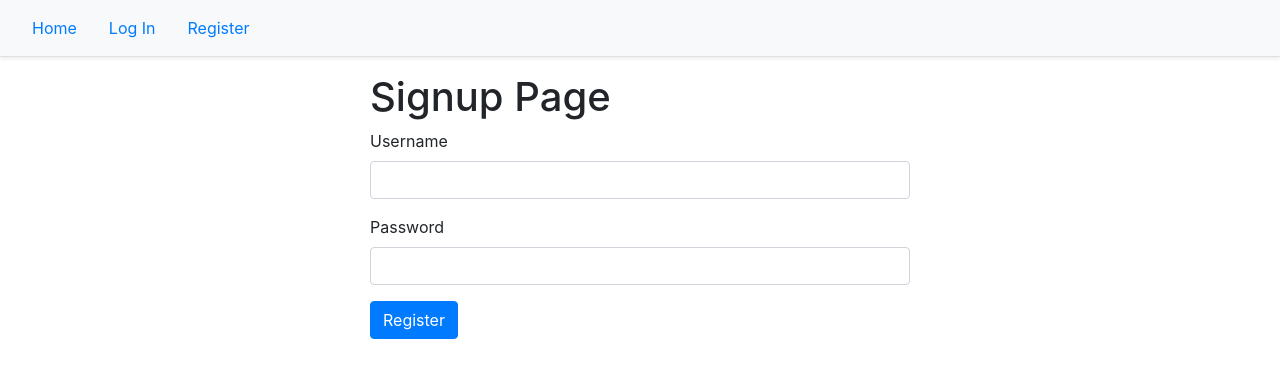
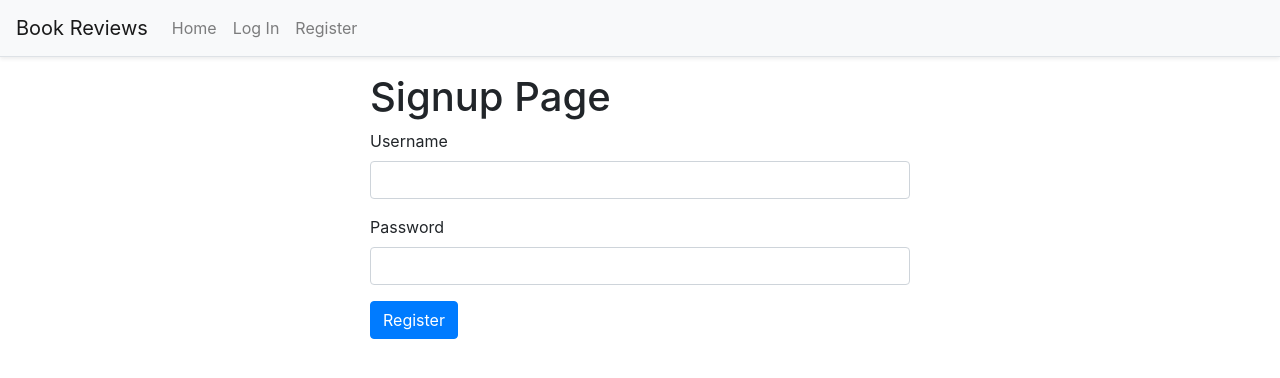
Before and after one commit to LeonardiFranco/bookreview, a Flask app: page /register.html in a window 1280 px wide. Shown: the top 378 px of the page. Run offline with Flask 2, Linux system fonts and the light colour scheme; some libraries are stand-ins or nearby versions.

Commit message:
Added logged in as

```diff
--- a/application.py
+++ b/application.py
@@ -119,6 +119,7 @@ def login():
 		if error is None:
 			session.clear()
 			session['user_id'] = user['id']
+			session['username'] = user['username']
 			session['logged_in'] = True
 			return redirect(url_for('index'))
 
--- a/templates/layout.html
+++ b/templates/layout.html
@@ -10,12 +10,26 @@
 </head>
 <body>
 	<nav class="navbar navbar-expand navbar-light bg-light shadow-sm border-bottom mb-3">
-		<a class="nav-item nav-link active" href="{{ url_for('index') }}" title="Home">Home</a>
+		<a class="navbar-brand" href="#">Book Reviews</a>
+		<ul class="navbar-nav mr-auto">
+			<li class="nav-item">
+				<a class="nav-link" href="{{ url_for('index') }}" title="Home">Home</a>
+			</li>
+			{% if session['logged_in'] %}
+			<li class="nav-item">
+				<a class="nav-link" href="{{ url_for('logout') }}" title="Logout">Log Out</a>
+			</li>
+			{% else %}
+			<li class="nav-item">
+				<a class="nav-link" href="{{ url_for('login') }}" title="Login">Log In</a>
+			</li>
+			<li class="nav-item">
+				<a class="nav-link" href="{{ url_for('register') }}" title="Register">Register</a>
+			</li>
+			{% endif %}
+		</ul>
 		{% if session['logged_in'] %}
-		<a class="nav-item nav-link" href="{{ url_for('logout') }}" title="Logout">Log Out</a>
-		{% else %}
-		<a class="nav-item nav-link" href="{{ url_for('login') }}" title="Login">Log In</a>
-		<a class="nav-item nav-link" href="{{ url_for('register') }}" title="Register">Register</a>
+			<span class="navbar-text">Logged in as {{ session['username'] }}</span>
 		{% endif %}
 	</nav>
 	{% with messages = get_flashed_messages() %}
```
Also changed, not shown: 3 other files.
